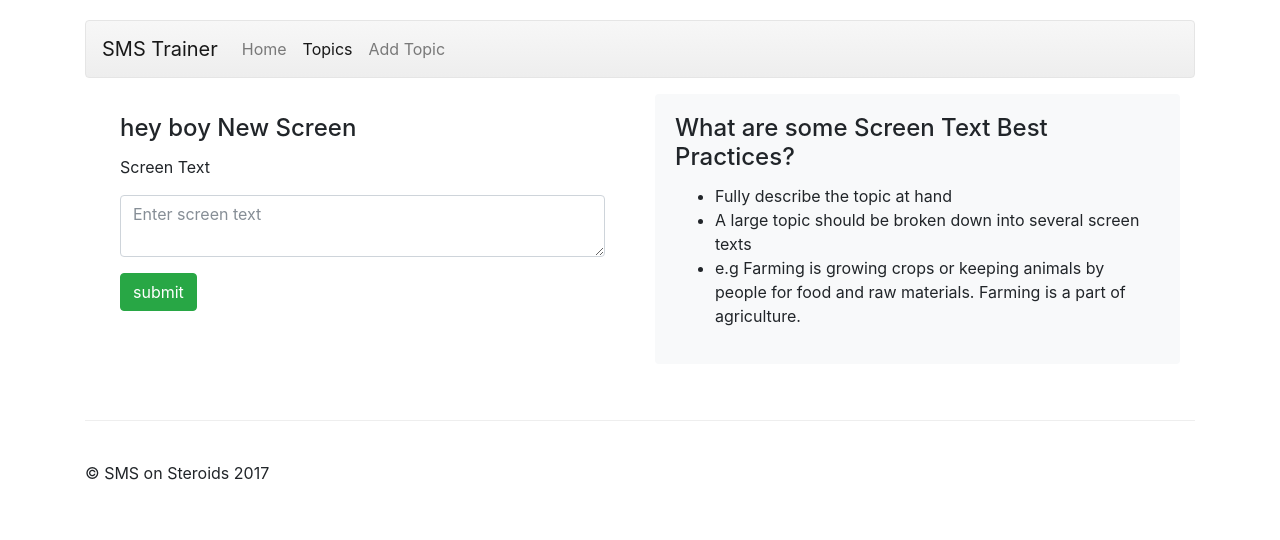
After one commit to DanNyongesa/sms-test, a Flask app: a page that uses app/templates/base.html in a window 1280 px wide. The commit adds this page. Shown: the top 540 px of the page. Run offline with Flask 2, Linux system fonts and the light colour scheme; data comes from the database, SQL or seed files in the repository; parts of the project's set-up code (start-up, migrations or seed data) failed here and were passed over; some libraries are stand-ins or nearby versions.

Commit message:
More changes

```diff
--- a/app/__init__.py
+++ b/app/__init__.py
@@ -1,10 +1,12 @@
 from flask import Flask, render_template
 from flask_redis import FlaskRedis
+from flask_moment import Moment
 from config import CONFIG
 from .database import db
 from .africastalkinggateway import AT_gateway
 
 redis = FlaskRedis()
+moment = Moment()
 
 def create_app(config_name):
     '''Application factory to initialise and configure the application'''
@@ -18,6 +20,9 @@ def create_app(config_name):
     # intialize redis
     redis.init_app(app)
 
+    # intialize flask moment for formating of datetimes
+    moment.init_app(app)
+
     # intialize Africa's Talking API Gateway wrapper
     AT_gateway.init_app(app)
 
--- /dev/null
+++ b/app/templates/add_screen.html
@@ -0,0 +1,41 @@
+{% extends "base.html" %}
+{% block title_text %}{{ topic.title }} | New Screen{% endblock %}
+{% block nav_topics %}active{% endblock %}
+{% block page_content %}
+<div class="container">
+    <div class="row clearfix justify-content-md-center">
+        <div class="card-group">
+            <div class="col-sm-12 col-md-6">
+                <div class="card mb-3" style="border: none;">
+                    <div class="card-body">
+                        <h4 class="card-title">{{ topic.title}} New Screen</h4>
+
+                        <form method="post" action="">
+                            {{ form.csrf_token }}
+                            <div class="form-group">
+                                <label for="text">{{ form.text.label }}</label>
+                                {{ form.text(class_="form-control", required=True, placeholder="Enter screen text")}}
+                            </div>
+                            {{ form.submit(class_="btn btn-success")}}
+                        </form>
+                    </div>
+                </div>
+            </div>
+            <div class="col-sm-12 col-md-6">
+                <div class="card bg-light mb-3" style="border: none;">
+                    <div class="card-body">
+                        <h4 class="card-title">What are some Screen Text Best Practices?</h4>
+                        <ul>
+                            <li>Fully describe the topic at hand</li>
+                            <li>A large topic should be broken down into several screen texts</li>
+                            <li>e.g Farming is growing crops or keeping animals by people for food and raw materials.
+                                Farming is a part of agriculture.
+                            </li>
+                        </ul>
+                    </div>
+                </div>
+            </div>
+        </div>
+    </div>
+</div>
+{% endblock %}
--- a/app/templates/base.html
+++ b/app/templates/base.html
@@ -6,16 +6,21 @@
     <meta charset="utf-8">
     <meta name="viewport" content="width=device-width, initial-scale=1, shrink-to-fit=no">
     <meta name="description" content="">
-  <meta name="author" content=""> {% endblock %} {% block favicon %}
-  <link rel="icon" href="{{ url_for('static', filename='images/favicon.ico') }}"> {% endblock %}
+    <meta name="author" content="">
+    {% endblock %} {% block favicon %}
+    <link rel="icon" href="{{ url_for('static', filename='images/favicon.ico') }}">
+    {% endblock %}
 
-  <title>{% block title %}A Test SMS Application{% endblock %}</title>
+    <title>{% block title %}A Test SMS Application{% endblock %} - {% block title_text %}Home{% endblock %}</title>
 
     {% block styles %}
     <!-- Bootstrap core CSS -->
     <!-- Bootstrap core CSS -->
- <link href="{{ url_for('static', filename='plugins/css/bootstrap.min.css') }}" rel="stylesheet"><!-- Custom styles for this template -->
-  <link href="{{ url_for('static', filename='css/styles.css') }}" rel="stylesheet"> {% endblock %}
+    <link rel="stylesheet" href="https://maxcdn.bootstrapcdn.com/bootstrap/4.0.0-beta.2/css/bootstrap.min.css"
+          integrity="sha384-PsH8R72JQ3SOdhVi3uxftmaW6Vc51MKb0q5P2rRUpPvrszuE4W1povHYgTpBfshb" crossorigin="anonymous">
+    <!-- Custom styles for this template -->
+    <link href="{{ url_for('static', filename='css/styles.css') }}" rel="stylesheet">
+    {% endblock %}
 </head>
 {% endblock %}
 
@@ -25,85 +30,45 @@
 <div class="container">
 
     <div class="masthead">
-      <h3 class="text-muted">SMS on Steroids</h3>
         {% block nav %}
-      <nav class="navbar navbar-light bg-faded rounded mb-3">
-        <button class="navbar-toggler" type="button" data-toggle="collapse" data-target="#navbarCollapse" aria-controls="navbarCollapse"
-          aria-expanded="false" aria-label="Toggle navigation">
+        <nav class="navbar navbar-expand-lg navbar-light bg-faded rounded mb-3">
+            <a class="navbar-brand" href="javascript:void()">SMS Trainer</a>
+            <button class="navbar-toggler" type="button" data-toggle="collapse" data-target="#navbarNavDropdown"
+                    aria-controls="navbarNavDropdown" aria-expanded="false" aria-label="Toggle navigation">
                 <span class="navbar-toggler-icon"></span>
             </button>
-        <div class="collapse navbar-toggleable-md" id="navbarCollapse">
-          <ul class="nav navbar-nav text-md-center justify-content-md-between">
-            <li class="nav-item active">
-              <a class="nav-link" href="#">Home
-                <span class="sr-only">(current)</span>
-              </a>
+            <div class="collapse navbar-collapse" id="navbarNavDropdown">
+                <ul class="navbar-nav">
+                    <li class="nav-item {% block nav_home %}{% endblock %}">
+                        <a class="nav-link" href="{{ url_for('main.index')}}">Home <span
+                                class="sr-only">(current)</span></a>
                     </li>
-            <li class="nav-item">
-              <a class="nav-link" href="#">Projects</a>
+                    <li class="nav-item {% block nav_topics %}{% endblock %}">
+                        <a class="nav-link" href="{{ url_for('main.get_topics')}}">Topics</a>
                     </li>
-            <li class="nav-item">
-              <a class="nav-link" href="#">Services</a>
-            </li>
-            <li class="nav-item">
-              <a class="nav-link" href="#">Downloads</a>
-            </li>
-            <li class="nav-item">
-              <a class="nav-link" href="#">About</a>
-            </li>
-            <li class="nav-item dropdown">
-              <a class="nav-link dropdown-toggle" href="http://example.com" id="dropdown01" data-toggle="dropdown" aria-haspopup="true"
-                aria-expanded="false">Dropdown</a>
-              <div class="dropdown-menu" aria-labelledby="dropdown01">
-                <a class="dropdown-item" href="#">Action</a>
-                <a class="dropdown-item" href="#">Another action</a>
-                <a class="dropdown-item" href="#">Something else here</a>
-              </div>
+                    <li class="nav-item {% block nav_addTopics %}{% endblock %}">
+                        <a class="nav-link" href="{{ url_for('main.add_topic')}}">Add Topic</a>
                     </li>
                 </ul>
             </div>
         </nav>
     </div>
-    {% endblock %} {% block content %} {% block page_content %}
-    <!-- Jumbotron -->
-    <div class="jumbotron">
-      <h1>Marketing stuff!</h1>
-      <p class="lead">Cras justo odio, dapibus ac facilisis in, egestas eget quam. Fusce dapibus, tellus ac cursus commodo, tortor mauris
-        condimentum nibh, ut fermentum massa justo sit amet.</p>
-      <p>
-        <a class="btn btn-lg btn-success" href="#" role="button">Get started today</a>
-      </p>
+    {% endblock %} {% block content %}
+    {% with messages = get_flashed_messages(with_categories=true) %}
+    {% if messages %}
+    <div class=flashes>
+        {% for category, message in messages %}
+        <div class="alert alert-{{ category }} alert-dismissible" role="alert">
+            <button type="button" class="close" data-dismiss="alert" aria-label="Close"><span
+                    aria-hidden="true">&times;</span></button>
+            {{ message }}
         </div>
+        {% endfor %}
+    </div>
+    {% endif %}
+    {% endwith %}
+    {% block page_content %}
 
-    <!-- Example row of columns -->
-    <div class="row">
-      <div class="col-lg-4">
-        <h2>Heading</h2>
-        <p>Donec id elit non mi porta gravida at eget metus. Fusce dapibus, tellus ac cursus commodo, tortor mauris condimentum
-          nibh, ut fermentum massa justo sit amet risus. Etiam porta sem malesuada magna mollis euismod. Donec sed odio dui.
-          </p>
-        <p>
-          <a class="btn btn-primary" href="#" role="button">View details &raquo;</a>
-        </p>
-      </div>
-      <div class="col-lg-4">
-        <h2>Heading</h2>
-        <p>Donec id elit non mi porta gravida at eget metus. Fusce dapibus, tellus ac cursus commodo, tortor mauris condimentum
-          nibh, ut fermentum massa justo sit amet risus. Etiam porta sem malesuada magna mollis euismod. Donec sed odio dui.
-          </p>
-        <p>
-          <a class="btn btn-primary" href="#" role="button">View details &raquo;</a>
-        </p>
-      </div>
-      <div class="col-lg-4">
-        <h2>Heading</h2>
-        <p>Donec sed odio dui. Cras justo odio, dapibus ac facilisis in, egestas eget quam. Vestibulum id ligula porta felis
-          euismod semper. Fusce dapibus, tellus ac cursus commodo, tortor mauris condimentum nibh, ut fermentum massa.</p>
-        <p>
-          <a class="btn btn-primary" href="#" role="button">View details &raquo;</a>
-        </p>
-      </div>
-    </div>
     {% endblock %}
     <!-- Site footer -->
     <footer class="footer">
@@ -117,12 +82,18 @@
 <!-- Bootstrap core JavaScript
   ================================================== -->
 <!-- Placed at the end of the document so the pages load faster -->
-  <script src="https://code.jquery.com/jquery-3.1.1.slim.min.js" integrity="sha384-A7FZj7v+d/sdmMqp/nOQwliLvUsJfDHW+k9Omg/a/EheAdgtzNs3hpfag6Ed950n" crossorigin="anonymous"></script>
-  <script>window.jQuery || document.write('<script src="{{ url_for('static', filename='plugins/js/jquery.min.js') }}"><\/script>')</script>
-  <script src="https://cdnjs.cloudflare.com/ajax/libs/tether/1.4.0/js/tether.min.js" integrity="sha384-DztdAPBWPRXSA/3eYEEUWrWCy7G5KFbe8fFjk5JAIxUYHKkDx6Qin1DkWx51bBrb" crossorigin="anonymous"></script>
-  <script src="{{ url_for('static', filename='plugins/js/bootstrap.min.js') }}"></script>
-  <!-- IE10 viewport hack for Surface/desktop Windows 8 bug -->
-  <script src="{{ url_for('static', filename='plugins/js/ie10-viewport-bug-workaround.js') }}"></script>
+<script src="https://code.jquery.com/jquery-3.2.1.slim.min.js"
+        integrity="sha384-KJ3o2DKtIkvYIK3UENzmM7KCkRr/rE9/Qpg6aAZGJwFDMVNA/GpGFF93hXpG5KkN"
+        crossorigin="anonymous"></script>
+<script src="https://cdnjs.cloudflare.com/ajax/libs/popper.js/1.12.3/umd/popper.min.js"
+        integrity="sha384-vFJXuSJphROIrBnz7yo7oB41mKfc8JzQZiCq4NCceLEaO4IHwicKwpJf9c9IpFgh"
+        crossorigin="anonymous"></script>
+{{ moment.include_jquery() }}
+{{ moment.include_moment() }}
+<script src="https://maxcdn.bootstrapcdn.com/bootstrap/4.0.0-beta.2/js/bootstrap.min.js"
+        integrity="sha384-alpBpkh1PFOepccYVYDB4do5UnbKysX5WZXm3XxPqe5iKTfUKjNkCk9SaVuEZflJ"
+        crossorigin="anonymous"></script>
+<script src="https://use.fontawesome.com/e67b48ac79.js"></script>
 {% endblock %} {% endblock %}
 </body>
 </html>
--- /dev/null
+++ b/app/views/forms.py
@@ -0,0 +1,20 @@
+from flask_wtf import FlaskForm as Form
+from wtforms import StringField, SubmitField, TextAreaField
+from wtforms.validators import DataRequired
+
+class Add_TopicForm(Form):
+    title = StringField('Topic Title', validators=[DataRequired()])
+    submit = SubmitField('submit')
+
+
+class Edit_TopicForm(Form):
+    title = StringField('Topic Title', validators=[DataRequired()])
+    submit = SubmitField('submit')
+
+class Add_ScreenForm(Form):
+    text = TextAreaField('Screen Text', validators=[DataRequired()])
+    submit = SubmitField('submit')
+
+class Edit_ScreenForm(Form):
+    text = TextAreaField('Screen Text', validators=[DataRequired()])
+    submit = SubmitField('submit')
--- a/app/views/main.py
+++ b/app/views/main.py
@@ -1,7 +1,90 @@
-from flask import render_template, Blueprint
+from flask import render_template, Blueprint,redirect, flash, url_for, abort
+from ..models import Topic, Screen
 
+from .forms import Add_ScreenForm, Add_TopicForm, Edit_ScreenForm, Edit_TopicForm
 main = Blueprint('main', __name__)
+
 
 @main.route('/')
 def index():
     return render_template('index.html')
+
+
+@main.route('topics')
+def get_topics():
+    topics = Topic.query.all()
+    return render_template('topics.html', topics=topics)
+
+
+@main.route('topics/<string:slug>')
+def get_topic(slug):
+    topic = Topic.by_slug(slug)
+    return render_template('topic.html', topic=topic)
+
+
+@main.route('topics/<string:slug>/edit', methods=['get', 'post'])
+def edit_topic(slug):
+    topic = Topic.by_slug(slug)
+    form = Edit_TopicForm()
+    if form.validate_on_submit():
+        topic.title = form.title.data
+        topic.save()
+        flash('Topic edited', category='success')
+        return redirect(url_for('.get_topic', slug=topic.slug))
+    form.title.data = topic.title
+    return render_template('edit_topic.html', form=form)
+
+
+@main.route('topics/add', methods=['get', 'post'])
+def add_topic():
+    form = Add_TopicForm()
+    if form.validate_on_submit():
+        topic = Topic.create(title=form.title.data)
+        flash('Topic added', category='success')
+        return redirect(url_for('.get_topic', slug=topic.slug))
+    return render_template('add_topic.html', form=form)
+
+
+@main.route('topics/<string:slug>/delete', methods=['get', 'post'])
+def delete_topic(slug):
+    topic =Topic.by_slug(slug)
+    topic.delete()
+    flash('Topic removed', category='info')
+    return redirect(url_for('.get_topics'))
+
+
+@main.route('topics/<int:id>/edit-screen', methods=['get', 'post'])
+def edit_screen(id):
+    screen = Screen.by_id(id)
+    topic = screen.topic
+    if screen is None:
+        return abort(404)
+    form = Edit_ScreenForm()
+    if form.validate_on_submit():
+        screen.text = form.text.data
+        screen.save()
+        flash('Screen Edited', category='success')
+        return redirect(url_for('.get_topic', slug=screen.topic.slug))
+    form.text.data = screen.text
+    return render_template('edit_screen.html', form=form, topic=topic)
+
+
+@main.route('topics/<int:id>/delete-screen', methods=['get', 'post'])
+def delete_screen(id):
+    screen = Screen.by_id(id)
+    if screen is None:
+        return abort(404)
+    topic = screen.topic
+    screen.delete()
+    flash('Screen removed', category='warning')
+    return redirect(url_for('.get_topic', slug=topic.slug))
+
+@main.route('topics/<string:slug>/add-screen', methods=['get', 'post'])
+def add_screen(slug):
+    topic = Topic.by_slug(slug)
+    form = Add_ScreenForm()
+    if form.validate_on_submit():
+        screen = Screen.create(topic=topic, text=form.text.data)
+        flash("Screen Added", category='success')
+        return redirect(url_for('.get_topic', slug=topic.slug))
+    return render_template('add_screen.html', form=form, topic=topic)
--- a/config.py
+++ b/config.py
@@ -11,6 +11,7 @@ class Config(object):
     """Basic general config"""
     debug = False
     TESTING = False
+    SECRET_KEY = os.environ.get('FLASK_SECRET', 'my secret key')
 
     # sqlalchemy configs
     SQLALCHEMY_DATABASE_URI = os.environ.get('DATABASE_URL', 'sqlite:///' + os.path.join(basedir, 'data-dev.sqlite'))
--- a/manage.py
+++ b/manage.py
@@ -6,7 +6,7 @@ from flask_socketio import SocketIO
 from app import create_app
 from app.database import db
 
-from app.models import Message, Feedback, Screen
+from app.models import Topic, Feedback, Screen
 socketio = SocketIO()
 
 config_name = os.environ.get('FLASK_CONFIG') or 'default'
@@ -16,4 +16,4 @@ socketio.init_app(app)
 
 @app.shell_context_processor
 def make_shell_context():
-    return dict(app=app, db=db, Message=Message, Screen=Screen, Feedback=Feedback)
+    return dict(app=app, db=db, Topic=Topic, Screen=Screen, Feedback=Feedback)
--- a/requirements.txt
+++ b/requirements.txt
@@ -11,3 +11,6 @@ blinker==1.4
 Flask_SQLAlchemy==2.3.2
 Flask_Migrate==2.1.1
 psycopg2==2.7.3.2
+Flask_WTF==0.14.2
+python_slugify==1.2.4
+Flask_Moment==0.5.2
```
Also changed, not shown: app/models.py (+26 -8 lines), app/templates/add_topic.html (added, +39 -0 lines), app/templates/edit_screen.html (added, +41 -0 lines), app/templates/edit_topic.html (added, +10 -0 lines), app/templates/index.html (+11 -1 lines), app/templates/topic.html (added, +40 -0 lines), app/templates/topics.html (added, +20 -0 lines), app/utils/__init__.py (+41 -0 lines), migrations/versions/e87fcaa44b8d_.py (renamed from migrations/versions/392ecedf013d_.py, +13 -7 lines), data-dev.sqlite. Lines whose indentation alone changed are shown as unchanged.
